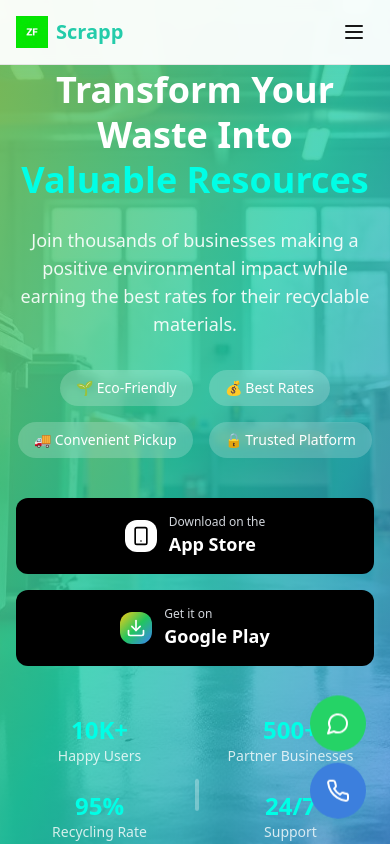
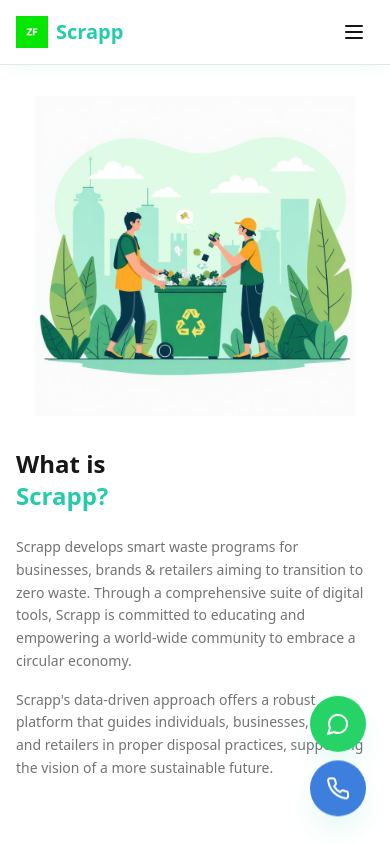
Before and after one commit to 1Burhanuddin/zetrow, a React (Vite) app: page / in a window 390 px wide. Shown: the top 844 px of the page. Built offline with nearby package versions, Linux system fonts and the light colour scheme.

Commit message:
Remove hero section
Adjust layout for mobile view.

```diff
--- a/src/components/WhatIsScrappSection.tsx
+++ b/src/components/WhatIsScrappSection.tsx
@@ -2,17 +2,17 @@ import whatIsScrappIllustration from '@/assets/what-is-scrapp-illustration.png';
 
 const WhatIsScrappSection = () => {
   return (
-    <section className="py-16 lg:py-24 bg-background">
+    <section className="pt-24 pb-16 lg:py-24 bg-background">
       <div className="container mx-auto px-4 sm:px-6 lg:px-8">
-        <div className="grid grid-cols-1 lg:grid-cols-2 gap-12 items-center">
+        <div className="grid grid-cols-1 lg:grid-cols-2 gap-8 lg:gap-12 items-center">
           {/* Text Content */}
-          <div className="order-2 lg:order-1">
-            <h2 className="text-3xl sm:text-4xl lg:text-5xl font-bold text-foreground mb-8">
+          <div className="order-2 lg:order-1 lg:pr-8">
+            <h2 className="text-2xl sm:text-3xl lg:text-4xl xl:text-5xl font-bold text-foreground mb-6 lg:mb-8">
               What is<br />
               <span className="text-primary">Scrapp?</span>
             </h2>
 
-            <div className="space-y-6 text-muted-foreground leading-relaxed">
+            <div className="space-y-4 lg:space-y-6 text-sm sm:text-base lg:text-lg text-muted-foreground leading-relaxed">
               <p>
                 Scrapp develops smart waste programs for businesses, brands &
                 retailers aiming to transition to zero waste. Through a
@@ -30,11 +30,11 @@ const WhatIsScrappSection = () => {
           </div>
 
           {/* Illustration */}
-          <div className="order-1 lg:order-2 flex justify-center">
+          <div className="order-1 lg:order-2 flex justify-center lg:justify-end">
             <img
               src={whatIsScrappIllustration}
               alt="Waste management illustration"
-              className="w-full max-w-md lg:max-w-lg animate-fade-in"
+              className="w-full max-w-xs sm:max-w-sm lg:max-w-md xl:max-w-lg animate-fade-in"
             />
           </div>
         </div>
--- a/src/pages/Index.tsx
+++ b/src/pages/Index.tsx
@@ -1,5 +1,4 @@
 import Header from '@/components/Header';
-import HeroSection from '@/components/HeroSection';
 import WhatIsScrappSection from '@/components/WhatIsScrappSection';
 import HowItStartedSection from '@/components/HowItStartedSection';
 import MeetTheTeamSection from '@/components/MeetTheTeamSection';
@@ -11,7 +10,6 @@ const Index = () => {
     <div className="min-h-screen bg-background">
       <Header />
       <main>
-        <HeroSection />
         <WhatIsScrappSection />
         <HowItStartedSection />
         <MeetTheTeamSection />
```
